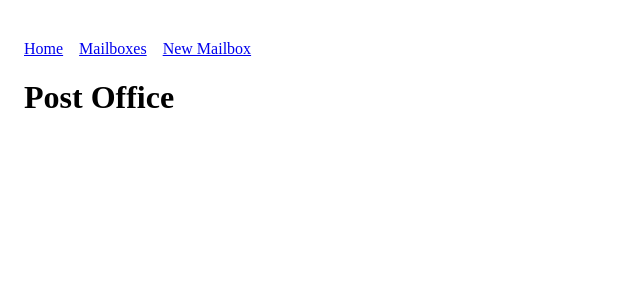
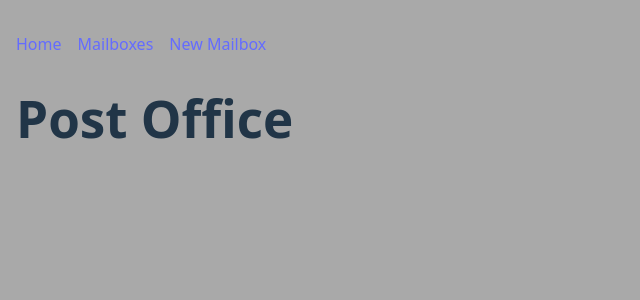
Before and after one commit to annamiriams/react-router-dom-lab, a React (Vite) app: page / in a window 1280 px wide. Shown: the top 300 px of the page, without its empty margins (0-640 px from the left). Built offline with nearby package versions, Linux system fonts and the light colour scheme.

Commit message:
went back to find index.css styling that i was missing from original install

```diff
--- a/src/index.css
+++ b/src/index.css
@@ -1,9 +1,84 @@
 /* src/index.css */
+
+:root {
+    font-family: system-ui, Avenir, Helvetica, Arial, sans-serif;
+    line-height: 1.5;
+    font-weight: 400;
+
+    color-scheme: light dark;
+    color: rgba(255, 255, 255, 0.87);
+    background-color: #242424;
+
+    font-synthesis: none;
+    text-rendering: optimizeLegibility;
+    -webkit-font-smoothing: antialiased;
+    -moz-osx-font-smoothing: grayscale;
+}
+
+a {
+    font-weight: 500;
+    color: #646cff;
+    text-decoration: inherit;
+}
+
+a:hover {
+    color: #535bf2;
+}
+
+body {
+    margin: 0;
+    display: flex;
+    place-items: center;
+    min-width: 320px;
+    min-height: 100vh;
+}
+
+h1 {
+    font-size: 3.2em;
+    line-height: 1.1;
+}
+
+button {
+    border-radius: 8px;
+    border: 1px solid transparent;
+    padding: 0.6em 1.2em;
+    font-size: 1em;
+    font-weight: 500;
+    font-family: inherit;
+    background-color: #1a1a1a;
+    cursor: pointer;
+    transition: border-color 0.25s;
+}
+
+button:hover {
+    border-color: #646cff;
+}
+
+button:focus,
+button:focus-visible {
+    outline: 4px auto -webkit-focus-ring-color;
+}
+
+@media (prefers-color-scheme: light) {
+    :root {
+        color: #213547;
+        background-color: #ffffff;
+    }
+
+    a:hover {
+        color: #747bff;
+    }
+
+    button {
+        background-color: #f9f9f9;
+    }
+}
 
 body {
     padding: 16px;
     display: flex;
     flex-direction: column;
+    background: darkgrey;
 }
 
 #root {
```
